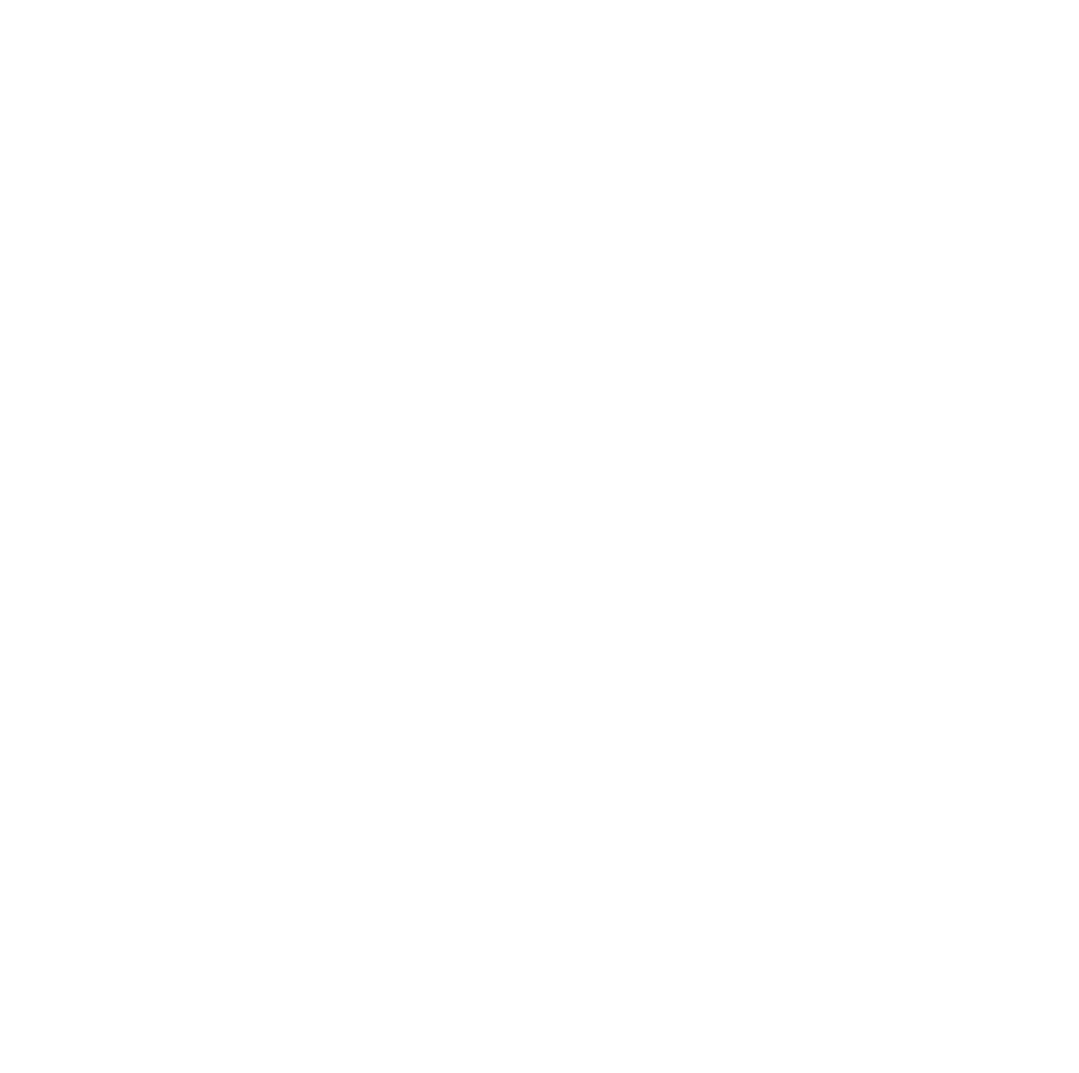
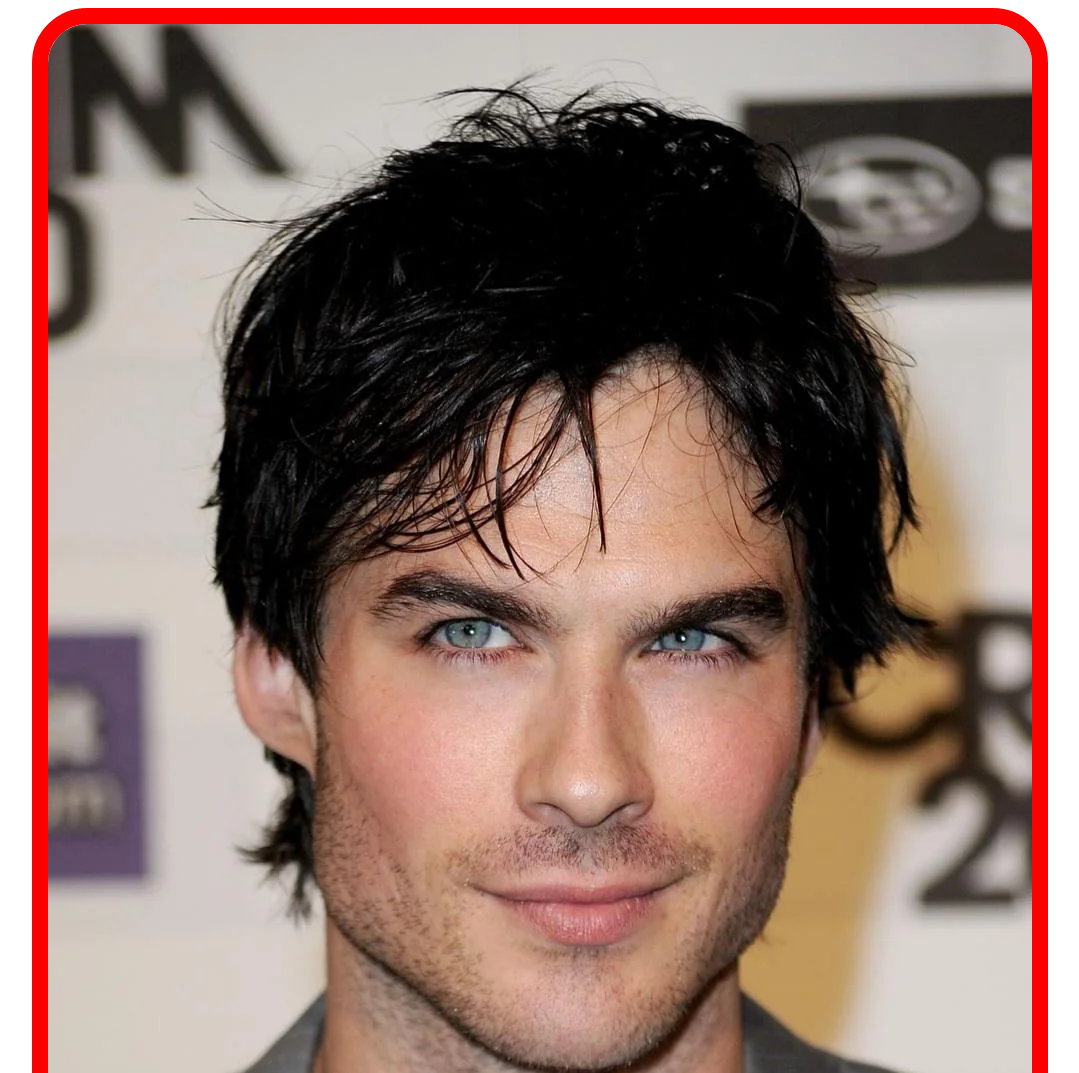
Before and after one commit to ruany370/Atividade-1--2-nfo-26, a plain HTML site: page index.html in a window 1280 px wide. Shown: the top 1073 px of the page, without its empty margins (100-1179 px from the left). Before the commit the page ends 800 px from the top, so only its background shows below. Drawn offline with Linux system fonts and the light colour scheme.

Commit message:
Add files via upload

```diff
--- a/index.html
+++ b/index.html
@@ -1,12 +1,17 @@
 <!DOCTYPE html>
-<html lang="pt-br">
+<html lang="en">
 <head>
     <meta charset="UTF-8">
     <meta name="viewport" content="width=device-width, initial-scale=1.0">
     <title>Ruany Moro</title>
     <link rel="stylesheet" href="style.css">
 </head>
+<header>
+    <img src="Gatão.webp" alt="">
+    <h1>Ruany Moro</h1>
+</header>
 <body>
 
 </body>
+<footer></footer>
 </html>
--- a/style.css
+++ b/style.css
@@ -0,0 +1,10 @@
+header{
+    text-align: center;
+
+}
+
+img{
+    border: solid red 1rem;
+    border-radius: 55px;
+
+}
```
Also changed, not shown: Gatão.webp (added).
